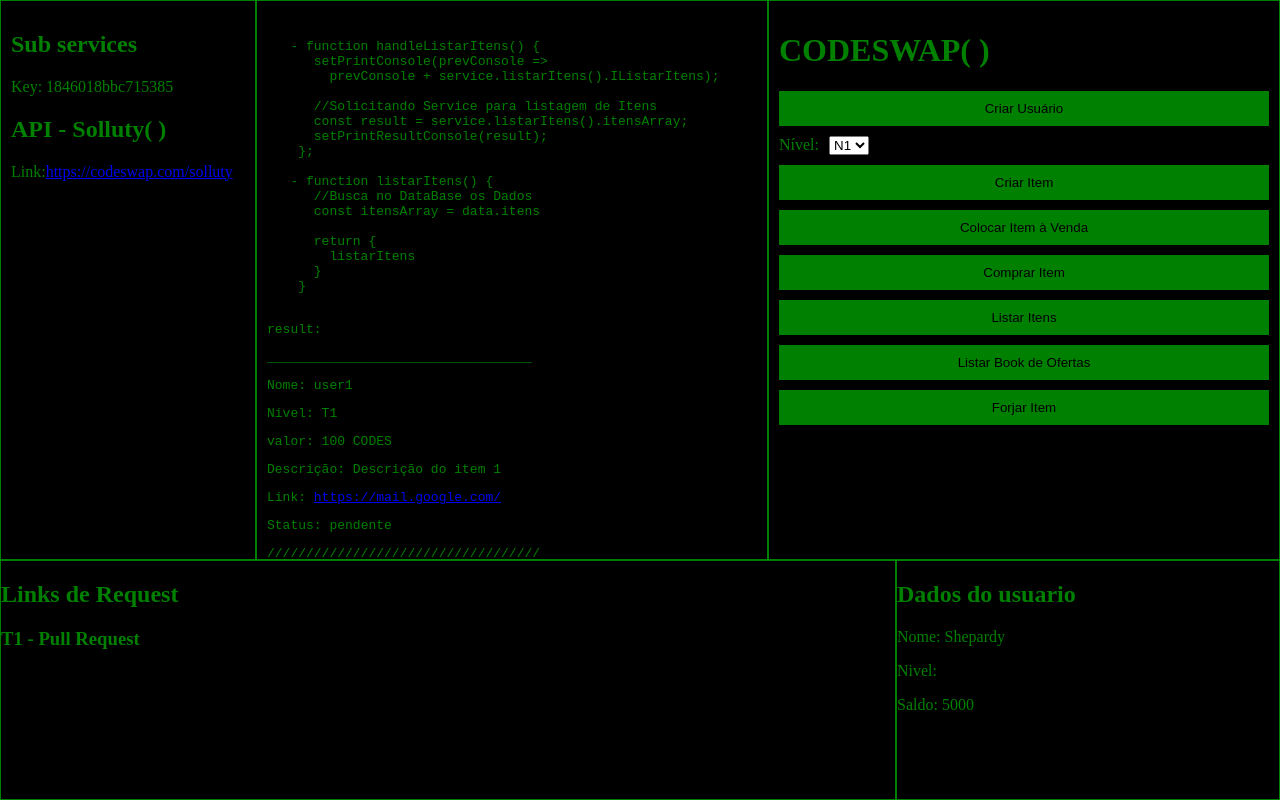
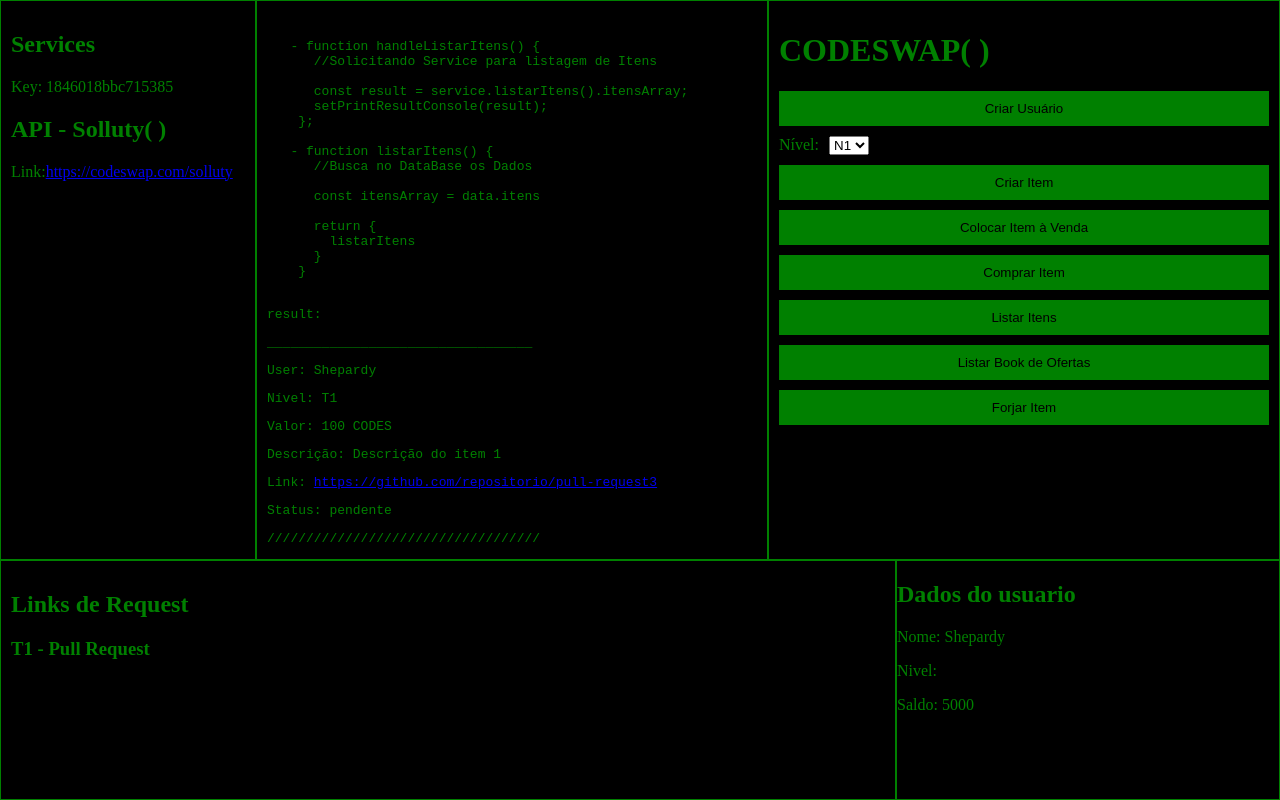
Before and after one commit to Shepardy22/code-swap, a Next.js app: page / in a window 1280 px wide. Both pictures are taken after a click on the button "Listar Itens". Built offline with nearby package versions, Linux system fonts and the light colour scheme.

Commit message:
update links de acesso

```diff
--- a/src/app/data/data.json
+++ b/src/app/data/data.json
@@ -4,41 +4,29 @@
         "nome": "Shepardy",
         "chaveAcesso": "1846018bbc715385",
         "nivelAcesso": "desenvolvedor",
-        "saldo": 5000,
-        "links": [
-          "https://github.com/repositorio/pull-request1",
-          "https://github.com/repositorio/pull-request2"
-        ]
+        "saldo": 5000
       },
       {
         "nome": "Usuário 2",
         "chaveAcesso": "chave456",
         "nivelAcesso": "patrocinador",
-        "saldo": 20,
-        "links": [
-          "https://github.com/repositorio/pull-request3"
-        ]
+        "saldo": 20
       },
       {
         "nome": "Usuário 3",
         "chaveAcesso": "chave789",
         "nivelAcesso": "personalizado",
-        "saldo": 100,
-        "links": [
-          "https://github.com/repositorio/pull-request4",
-          "https://github.com/repositorio/pull-request5",
-          "https://github.com/repositorio/pull-request6"
-        ]
+        "saldo": 100
       }
     ],
 
     "itens": [
       {
         "nivel": "T1",
-        "user": "user1",
+        "user": "Shepardy",
         "valor": 100,
         "descricao": "Descrição do item 1",
-        "link": "asçdlk213k4ç2l3k4çl23",
+        "link": "https://github.com/repositorio/pull-request3",
         "status": "pendente"
       },
       {
@@ -46,8 +34,17 @@
         "user": "user2",
         "valor": 200,
         "descricao": "Descrição do item 2",
-        "link": "asçdlk213k4ç2l3k4çl23",
+        "link": "https://github.com/repositorio/pull-request5",
+        "status": "pendente"
+      },
+      {
+        "nivel": "T1",
+        "user": "Shepardy",
+        "valor": 50,
+        "descricao": "Descrição do item 10",
+        "link": "https://github.com/repositorio/pull-request10",
         "status": "pendente"
       }
+
     ]
 }
--- a/src/app/page.tsx
+++ b/src/app/page.tsx
@@ -18,6 +18,7 @@
 
 
   const dadosUsuario = data.usuarios[0];
+  const itensArray = data.itens;
 
   const [printConsole, setPrintConsole] = useState('');
   const [printResultConsole, setPrintResultConsole] = useState<Array<{
@@ -31,56 +32,30 @@
 
   const service = Service();
 
-  const handleCriarUsuario = () => {
-    //const nomeUsuario = prompt('Digite o nome do novo usuário:');
-    //service.criarUsuario( nomeUsuario, nivelSelecionado);
-  };
-
-  const handleListarUsuarios = () => {
-
-  };
-
-  const handleCriarItem = () => {
-    // Handle criar item logic
-  };
-
-  const handleColocarItemVenda = () => {
-    // Handle colocar item à venda logic
-  };
-
-  const handleComprarItem = () => {
-    // Handle comprar item logic
-  };
 
   function handleListarItens() {
 
 
     setPrintConsole(`
    - function handleListarItens() {
-      setPrintConsole(prevConsole =>
-        prevConsole + service.listarItens().IListarItens);
+      //Solicitando Service para listagem de Itens
 
-      //Solicitando Service para listagem de Itens
       const result = service.listarItens().itensArray;
       setPrintResultConsole(result);
     };
     `)
+    //Print da Interfaçe da Listar Itens
     setPrintConsole(prevConsole => prevConsole + service.listarItens().IListarItens);
 
+    const userLinks = printResultConsole.filter((item) => item.link === dadosUsuario.nome);
+    console.log(userLinks);
 
 
     const result = service.listarItens().itensArray;
     setPrintResultConsole(result);
+    console.log(result);
   };
 
-
-  function handleListarBook() {
-    // Handle listar book logic
-  };
-
-  const handleForjarItem = () => {
-    // Handle forjar item logic
-  };
 
   return (
     <div className={styles.container}>
@@ -89,7 +64,7 @@
       <div className={styles.containerTop}>
         {/* SUB SERVICE */}
         <div className={styles.subService}>
-          <h2>Sub services</h2>
+          <h2>Services</h2>
           {/* usuario salvo no local storage*/}
           <p>Key: {dadosUsuario.chaveAcesso} </p>
 
@@ -112,20 +87,23 @@
             <pre>result:</pre>
             <pre>
               __________________________________
-              {printResultConsole && printResultConsole.map((item, index) => (
+              {
+                printResultConsole && printResultConsole.map((item, index) => (
                   <div key={index}>
-                  <p>Nome: {item.user}</p>
-                  <p>Nivel: {item.nivel}</p>
-                  <p>valor: {item.valor} CODES</p>
+                    <p>User: {item.user}</p>
+                    <p>Nível: {item.nivel}</p>
+                    <p>Valor: {item.valor} CODES</p>
                     <p>Descrição: {item.descricao}</p>
                     <p>Link: <a href={item.link} target="_blank" rel="noopener noreferrer">{item.link}</a></p>
-                  <p>Status: {item.status} </p>
+
+
+                    <p>Status: {item.status}</p>
         ///////////////////////////////////
                   </div>
                 ))}
-
             </pre>
           </div>
+
         </div>
 
         {/* BOTOES INTERAÇÃO E HEADER */}
@@ -165,6 +143,8 @@
           <h3>
             T1 - Pull Request
           </h3>
+
+
         </div>
 
         <div className={styles.contaUsuario}>
--- a/src/app/services/service.ts
+++ b/src/app/services/service.ts
@@ -32,6 +32,7 @@
       const IListarItens = `
    - function listarItens() {
       //Busca no DataBase os Dados
+
       const itensArray = data.itens
 
       return {
@@ -46,6 +47,10 @@
         itensArray
       };
     };
+
+    function ListarItensUsuario(){
+
+    }
 
     const listarBookOfertas = () => {
       // Lógica para listar book de ofertas
@@ -65,6 +70,7 @@
       listarItens,
       listarBookOfertas,
       forjarItem,
+      ListarItensUsuario
     }
   };
 
--- a/src/app/services/subservices/subserviceLink.tsx
+++ b/src/app/services/subservices/subserviceLink.tsx
@@ -1,4 +1,4 @@
-import data from '../../data/data'
+import data from '../../data/data.json'
 
 
 function SubserviceLink(){
--- a/src/styles/page.module.css
+++ b/src/styles/page.module.css
@@ -55,7 +55,7 @@
 
 .linksUsuario{
   border: 1px solid green;
-
+  padding: 10px;
 
 }
 
```
Lines whose indentation alone changed are shown as unchanged.
